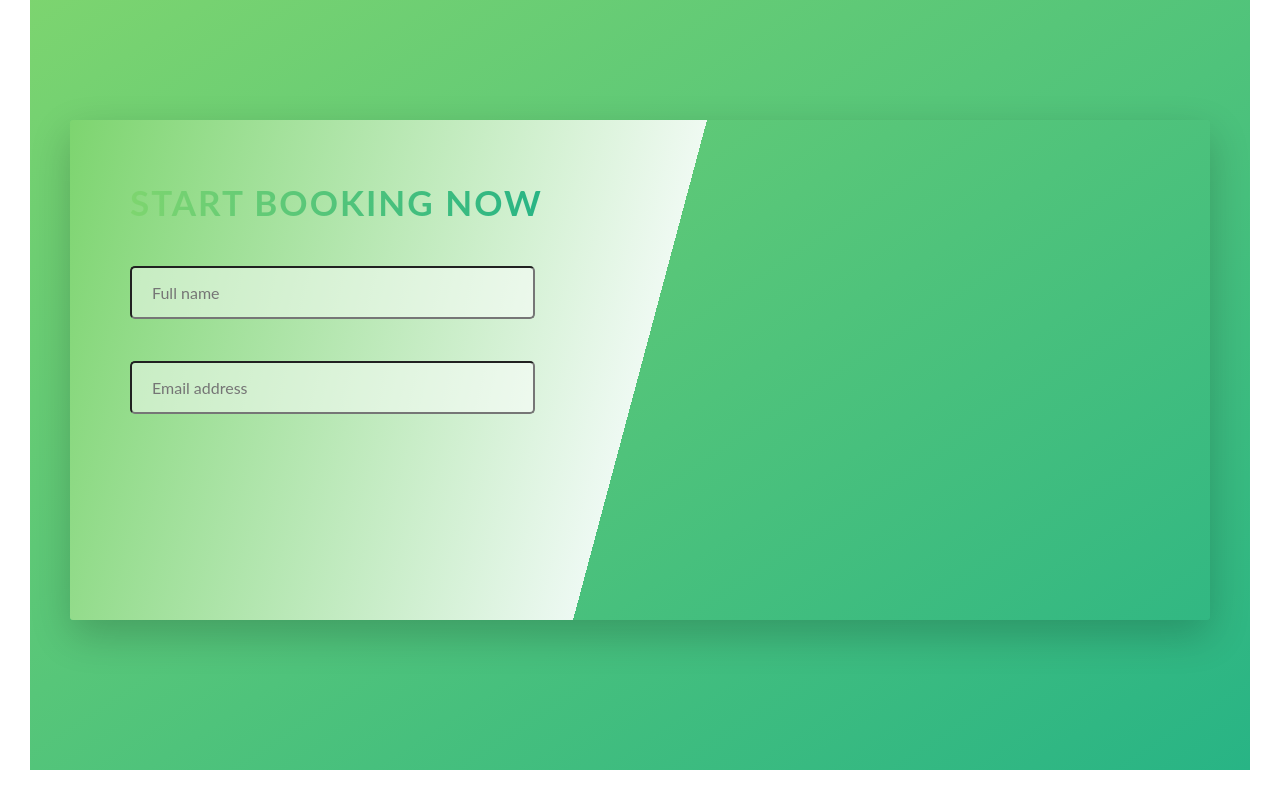
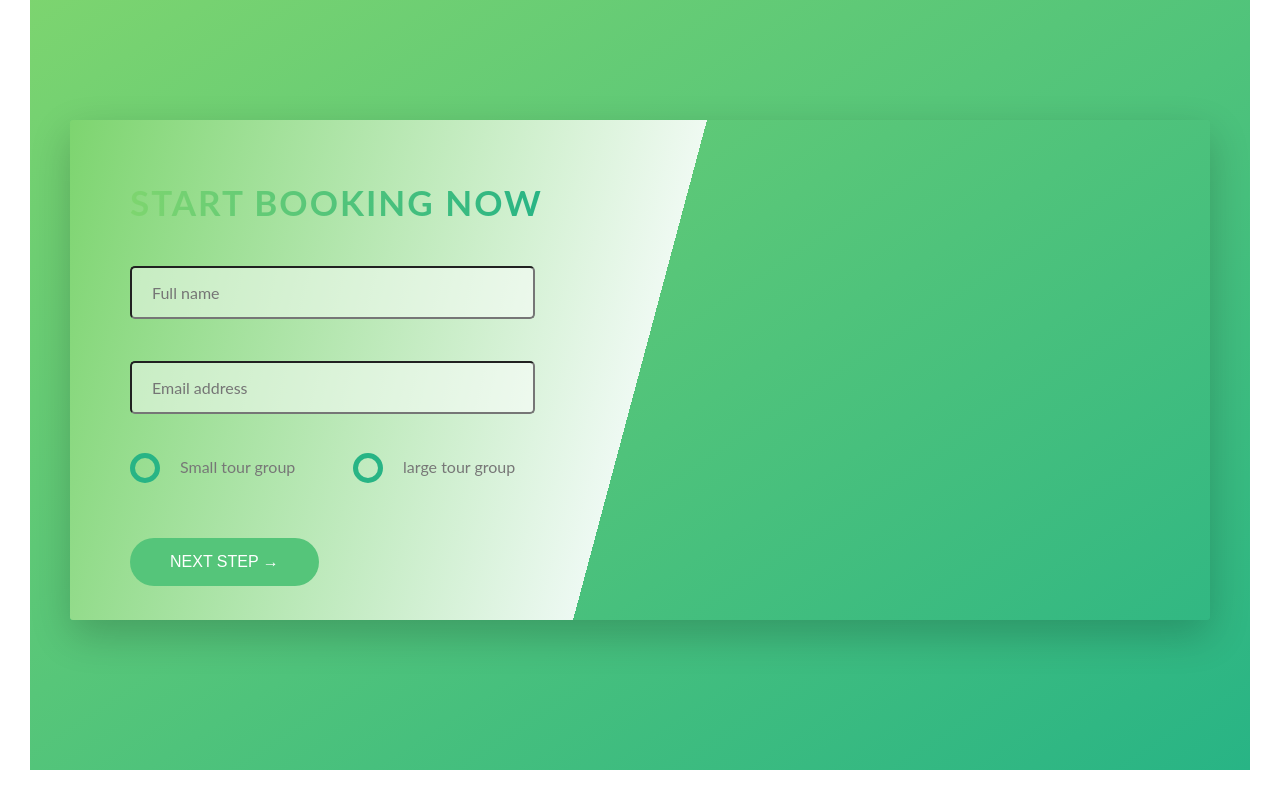
Before and after one commit to AnthonyMaldonadoCss/UdemyCourseAdvancedWebDesing, a website: page index.html in a window 1280 px wide. Shown: the part 4344-5144 px from the top of the page. Drawn offline with Linux system fonts and the light colour scheme.

Commit message:
Finalizacion del formulario de contacto

```diff
--- a/index.html
+++ b/index.html
@@ -289,6 +289,25 @@
                                     <input type="email" class="form__input" placeholder="Email address" id="email" autocomplete="off" required>
                                     <label for="email" class="form__label"> Email address</label>
                                 </div>
+                                <div class="form__group">
+                                    <div class="form__radio-group u-margin-bottom-medium">
+                                        <input type="radio" class="form__radio-input" id="small" name="size">
+                                        <label for="small" class="form__radio-label">
+                                            <span class="form__radio-button"></span>
+                                            Small tour group
+                                        </label>
+                                    </div>
+                                    <div class="form__radio-group u-margin-bottom-medium">
+                                        <input type="radio" class="form__radio-input" id="large" name="size">
+                                        <label for="large" class="form__radio-label">
+                                            <span class="form__radio-button"></span>
+                                            large tour group
+                                        </label>
+                                    </div>
+                                </div>
+                                <div class="form_gropu">
+                                    <button class="btn btn--green">Next Step &rarr;</button>
+                                </div>
                             </form>
                         </div>
                     </div>
--- a/sass/components/_button.scss
+++ b/sass/components/_button.scss
@@ -1,6 +1,6 @@
 .btn{
 
-	&:link, &:visited {
+	&, &:link, &:visited {
 		text-transform: uppercase;
 		text-decoration: none;
 		padding: 1.5rem 4rem;
@@ -9,6 +9,11 @@
 		transition: all .2s;
 		position: relative;
 		font-size: $default-font-size;
+
+		//change for the <button> element
+
+		border:none;
+		cursor:pointer;
 	}
 	&:hover {
 		transform: translateY(3px);
@@ -20,7 +25,8 @@
 		}
 	}
 
-	&:activate {
+	&:activate, &:focus {
+		outline: none;
 		transform: translateY(-1px);
 		box-shadow: 0 .5rem 1rem rgba($color-black, .2);
 	}
--- a/sass/components/_form.scss
+++ b/sass/components/_form.scss
@@ -13,6 +13,7 @@
 		border-bottom: 3px solid trasnparent;
 		width: 90%;
 		display: block;
+		transition: all .4s;
 
 		&:focus {
 			outline: none;
@@ -41,4 +42,52 @@
 		visibility: hidden;
 		transform: translateY(-4rem);
 	}
+
+	&__radio-group{
+		width: 49%;
+		display: inline-block;
+	}
+
+	&__radio-input {
+		display: none;
+	}
+
+	&__radio-label {
+		font-size: $default-font-size;
+		cursor:pointer;
+		position: relative;
+		padding-left: 5rem;
+	}
+
+	&__radio-button{
+		height: 3rem;
+		width: 3rem;
+		border: 5px solid $primary-color-dark;
+		border-radius: 50%;
+		display: inline-block;
+		position: absolute;
+		left: 0;
+		top: -.4rem;
+
+
+
+		&::after{
+			content: "";
+			display: block;
+			height: 1.2rem;
+			width: 1.2rem;
+			border-radius: 50%;
+			position: absolute;
+			top: 50%;
+			left: 50%;
+			transform: translate(-50%, -50%);
+			background-color: $color-secondary-ligth;
+			opacity: 0;
+			transition: opacity .2s;
+		}
+	}
+
+	&__radio-input:checked ~ &__radio-label &__radio-button::after{
+		opacity: 1;
+	}
 }
```
Also changed, not shown: css/style.css.
